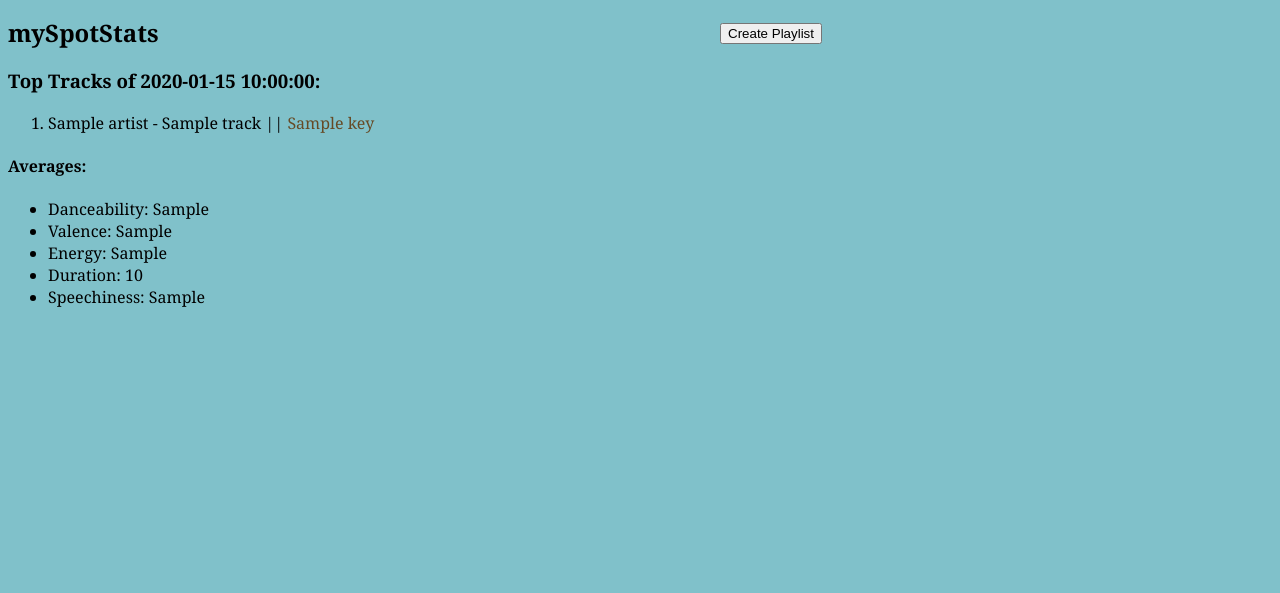
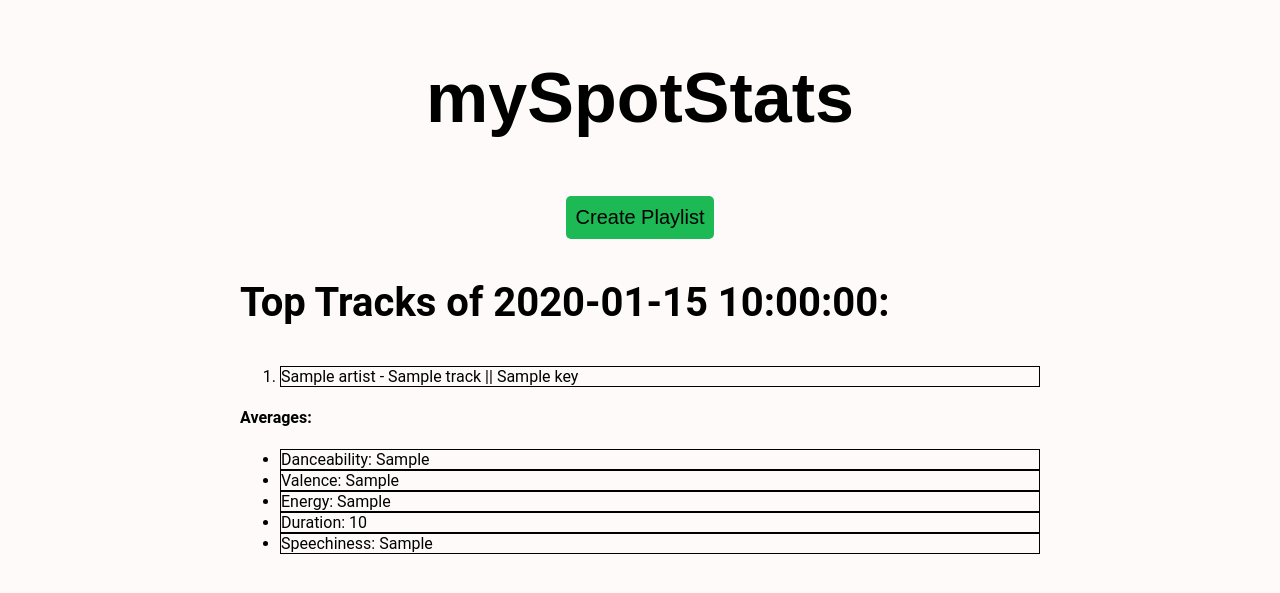
Before and after one commit to benstuart0/mySpotStats, a Flask app: template templates/tracks.html in a window 1280 px wide. Shown: the top 593 px of the page. Run offline with Flask 2, Linux system fonts and the light colour scheme; the template is opened without the code that fills it: most values are stand-ins (such as "Sample title", 1, 10 or a date in 2020); parts of the project's set-up code (start-up, migrations or seed data) failed here and were passed over; some web fonts are replaced.

Commit message:
initial redesign

```diff
--- a/app.py
+++ b/app.py
@@ -11,6 +11,8 @@ import aws.dynamo as dynamo
 app = Flask(__name__)
 app.secret_key = 'thisIsTheSecretKeyAYYYY'
 app.config['SESSION_TYPE'] = 'filesystem'
+app.config['TESTING'] = True
+app.config['TEMPLATES_AUTO_RELOAD'] = True
 
 times = {
     'short_term': 'the Last Month',
--- a/static/style.css
+++ b/static/style.css
@@ -1,6 +1,16 @@
+@font-face {
+    font-family: 'Monoton';
+    src: url('Monoton-Regular.ttf');
+}
+
+@font-face {
+    font-family: 'Roboto';
+    src: url('Roboto-Regular.ttf');
+}
+
 html {
-    background-color: #80C1CA;
-    font-family: georgia;
+    background-color: #FFFAFA;
+    font-family: "Roboto", sans-serif
 }
 
 a:hover {
@@ -13,36 +23,106 @@ a {
 }
 
 h2 {
-    margin-top: 0px;
-    margin-bottom: 0px;
+    font-family: "Monoton", sans-serif;
+    font-size: 70px;
+    text-align: center;
 }
 
-.song-key {
-    color: #664A25;
+h3 {
+    font-size: 40px;
 }
 
-.genre-text {
-    color: #664A25;
+body {
+    max-width: 800px;
+    margin-left: auto;
+    margin-right: auto;
 }
 
-.header-container {
+li {
+    border: 1px solid black;
+}
+
+.artist {
+    width: 100%;
     display: grid;
-    grid-template-columns: repeat(3, 1fr);
-    grid-template-rows: 100% .00001em;
+    grid-template-areas: "rank name"
+                         "genres genres";
+    grid-template-rows: auto auto;
+    grid-template-columns: auto 1fr;
+    margin-top: 5px;
+}
+
+.artist > rank {
+    grid-area: rank;
+    padding-right: 5px;
+    font-size: 30px;
+}
+
+.artist > name {
+    grid-area: name;
+    font-size: 30px;
+}
+
+.artist > genres {
+    grid-area: genres;
+}
+
+.artist > genres > genre {
+    background-color: lightgreen;
+    font-weight: 600;
+    padding: 4px;
+    margin: 5px;
+    border-radius: 10px;
+    white-space:nowrap;
+    line-height: 35px;
+}
+
+.track {
     width: 100%;
-    height: 9%;
-    margin-bottom: -1fr;
+    display: grid;
+    grid-template-areas: "rank name"
+                         "genres genres";
+    grid-template-rows: auto auto;
+    grid-template-columns: auto 1fr;
+    margin-top: 5px;
+}
+
+.track > rank {
+    grid-area: rank;
+    padding-right: 5px;
+    font-size: 30px;
+}
+
+.track > name {
+    grid-area: name;
+    font-size: 30px;
+}
+
+.track > genres {
+    grid-area: genres;
+}
+
+.track > genres > genre {
+    background-color: lightgreen;
+    font-weight: 600;
+    padding: 4px;
+    margin: 5px;
+    border-radius: 10px;
+    white-space:nowrap;
+    line-height: 35px;
 }
 
 #playlist-button {
-    grid-column: 2;
-    margin-top: 3%;
-    margin-left: 69%;
+    text-align: center;
+    align-content: center;
 }
 
-#site-title {
-    grid-column: 1;
-    margin-top: 2%;
+input {
+    background-color: #1DB954;
+    border: 0px;
+    border-radius: 5px;
+    font-size: 20px;
+    padding: 10px;
 }
 
 #playlist-button-response {
--- a/templates/tracks.html
+++ b/templates/tracks.html
@@ -1,24 +1,22 @@
 <!DOCTYPE html>
 <html>
+    <head>
         <link rel="stylesheet" href="../static/style.css">
         <script src="../static/script.js"></script>
         <title>mySpotStats</title>
-
-<head>
+    </head>
+    <body>
         <div class="header-container">
                 <div id="site-title">
                     <h2><a href="/">mySpotStats</a></h2>
                 </div>
-        <div id="playlist-button">
+                <div id="playlist-button" >
                     <form onsubmit="createPlaylist()">
-                <input onsubmit="createPlaylist()" type="submit" name="create_playlist" value="Create Playlist">
+                        <input id="submit-button" onsubmit="createPlaylist()" type="submit" name="create_playlist" value="Create Playlist">
                     </form>
                 </div>
                 <p id="playlist-button-response"></p>
             </div>
-</head>
-
-<body>
         <h3>Top Tracks of {{time}}:</h3>
         <ol>
             {% for track in tracks %}
@@ -34,5 +32,4 @@
             <li>Speechiness: {{stats['ave_speechiness']}}</li>
         </ul>
     </body>
-
 </html>
```
Also changed, not shown: templates/artists.html (+13 -15 lines). Lines whose indentation alone changed are shown as unchanged.
